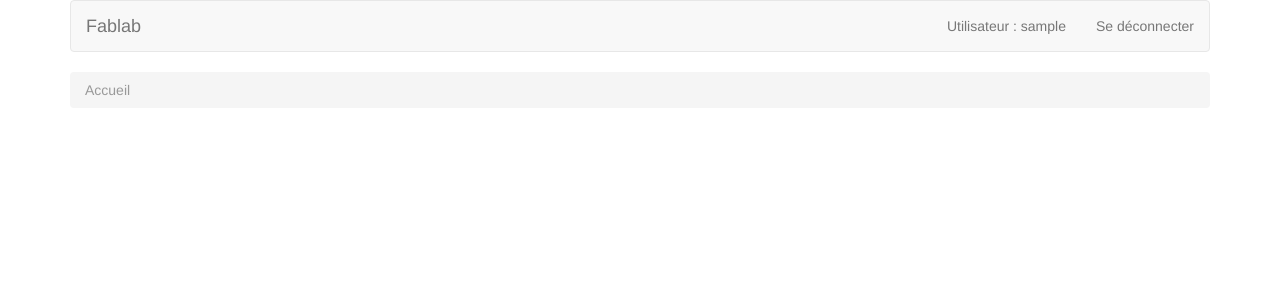
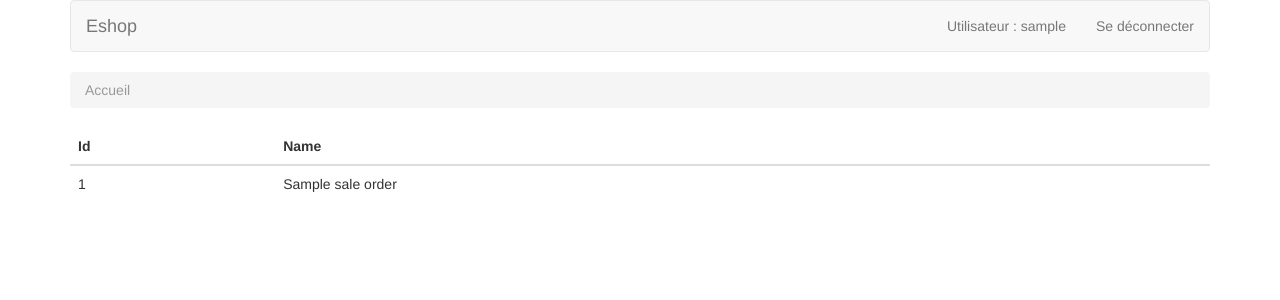
Before and after one commit to grap/odoo-eshop, a Flask app: template odoo_eshop/templates/home.html in a window 1280 px wide. Shown: the top 300 px of the page. Run offline with Flask 2, Linux system fonts and the light colour scheme; the visitor is signed in with stand-in values (Sample User, id 1); the template is opened without the code that fills it: most values are stand-ins (such as "Sample title", 1, 10 or a date in 2020); parts of the project's set-up code (start-up, migrations or seed data) failed here and were passed over; some libraries are stand-ins or nearby versions.

Commit message:
example with sale orders

```diff
--- a/odoo_eshop/app.py
+++ b/odoo_eshop/app.py
@@ -35,6 +35,7 @@ def logout_view():
 @app.route("/")
 @requires_auth
 def hello():
+    sale_orders = g.openerp.SaleOrder.browse([])
     return render_template(
-        'home.html'
+        'home.html', sale_orders=sale_orders
     )
--- a/odoo_eshop/templates/base.html
+++ b/odoo_eshop/templates/base.html
@@ -24,7 +24,7 @@
       <div class="container-fluid">
         <!-- Brand and toggle get grouped for better mobile display -->
         <div class="navbar-header">
-          <a class="navbar-brand" href="{{  url_for('hello') }}">Fablab</a>
+          <a class="navbar-brand" href="{{  url_for('hello') }}">Eshop</a>
         </div>
 
         {% if 'openerp_user' in session %}
--- a/odoo_eshop/templates/home.html
+++ b/odoo_eshop/templates/home.html
@@ -3,3 +3,24 @@
 {% block breadcrumb %}
   <li class="active">Accueil</li>
 {% endblock %}
+
+{% block container %}
+
+<table class="table table-hover">
+    <thead>
+        <tr>
+            <th>Id</th>
+            <th>Name</th>
+        <tr>
+    </thead>
+    <tbody>
+{% for sale_order in sale_orders %}
+        <tr>
+            <td>{{ sale_order.id }}</td>
+            <td>{{ sale_order.name }}</td>
+        </tr>
+{% endfor %}
+    </tbody>
+</table>
+
+{% endblock %}
```
